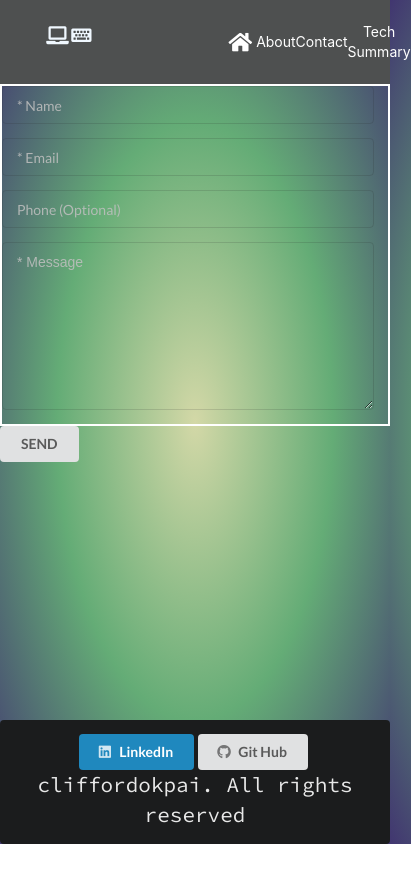
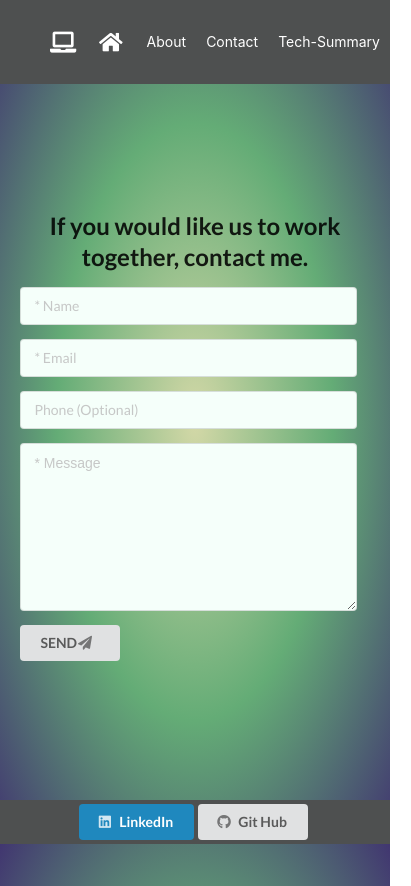
Before and after one commit to cliffordokpai/My-Website, a React (Create React App) app: page /contact in a window 390 px wide. Shown: the whole page, 411 px wide, since content can reach past the window. Before the commit the page ends 844 px from the top, so only its background shows below. Built offline with nearby package versions, Linux system fonts and the light colour scheme; the HTML template or start-up script is replaced by a standard one.

Commit message:
mobile view updated

```diff
--- a/public/index.html
+++ b/public/index.html
@@ -33,7 +33,7 @@
       work correctly both with client-side routing and a non-root public URL.
       Learn how to configure a non-root public URL by running `npm run build`.
     -->
-    <title>React App</title>
+    <title>CliffDev - Site</title>
   </head>
   <body>
     <noscript>You need to enable JavaScript to run this app.</noscript>
--- a/src/components/About.js
+++ b/src/components/About.js
@@ -3,26 +3,30 @@ import '../css/About.css';
 
 function About() {
   return (
-    <div className='About-Page__Wrapper'>
+    <div className='about-container'>
+      <div className='about-header'>
         <p> Hi, my name is Clifford Okpai and I am a front-end web developer</p>
+      </div>
+      <div class='about-content'>
         <p>
           When I was a teen, I wasn't quite sure what career path to choose as I
-        thought of becoming an Engineer, a doctor, a pilot, a geologist. When I
-        was in high school, Engineering was on top of that list and I was fond
-        decoupling my transistor radios and handheld games, just out of
-        curiosity, to see what's inside that make them work. As you can imagine,
-        it didn't always end well for young Clifford, as he may not be able to
-        recouple the parts.
+          thought of becoming an Engineer, a doctor, a pilot, a geologist. When
+          I was in high school, Engineering was on top of that list and I was
+          fond decoupling my transistor radios and handheld games, just out of
+          curiosity, to see what's inside that make them work. As you can
+          imagine, it didn't always end well for young Clifford, as he may not
+          be able to recouple the parts.
         </p>
         <p>
           Prior to the year that I would gain admission into the University of
-        Manitoba, I did a 1 year advanced level program where I did Geography as
-        major. At this point, I still was not sure where I was headed. In my
-        first term at the University of Manitoba, I had the choice of taking a
-        few course as electives and I decided to try the "Introductory Computer
-        Science" course. I was blown away by what I learned in that course, and
-        I never looked back.
+          Manitoba, I did a 1 year advanced level program where I did Geography
+          as major. At this point, I still was not sure where I was headed. In
+          my first term at the University of Manitoba, I had the choice of
+          taking a few course as electives and I decided to try the
+          "Introductory Computer Science" course. I was blown away by what I
+          learned in that course, and I never looked back.
         </p>
+      </div>
     </div>
   );
 }
--- a/src/components/Contact.js
+++ b/src/components/Contact.js
@@ -3,25 +3,26 @@ import '../css/Contact.css';
 
 function Contact() {
   return (
-    <div>
+    <div className='Contact-Page__Wrapper'>
       <div className='ui form'>
+        <h2>If you would like us to work together, contact me.</h2>
         <div className='inline fields'>
-          <div className='ten wide field'>
+          <div className='five wide field'>
             <input required='true' type='text' placeholder='* Name' />
           </div>
         </div>
         <div className='inline fields'>
-          <div className='ten wide field'>
+          <div className='five wide field'>
             <input required='true' type='email' placeholder='* Email' />
           </div>
         </div>
         <div className='inline fields'>
-          <div className='ten wide field'>
+          <div className='five wide field'>
             <input type='text' placeholder='Phone (Optional)' />
           </div>
         </div>
         <div className='inline fields'>
-          <div className='ten wide field'>
+          <div className='five wide field'>
             <textarea
               required='true'
               spellcheck='false'
@@ -29,9 +30,12 @@ function Contact() {
             ></textarea>
           </div>
         </div>
+        <div>
+          <button className='left floated ui button'>
+            SEND <i class='paper plane icon'></i>
+          </button>
+        </div>
       </div>
-
-      <button className='left floated ui button'>SEND</button>
     </div>
   );
 }
--- a/src/components/Footer.js
+++ b/src/components/Footer.js
@@ -2,9 +2,18 @@ import React from 'react';
 import { Link } from 'react-router-dom';
 
 export default function Footer() {
+  const style = {
+    position: 'fixed',
+    bottom: 0,
+    width: '100%',
+    backgroundColor: 'rgb(78, 80, 80)',
+    left: 0,
+    padding: '4px',
+  };
+
   return (
-    <div>
-      <div className='ui inverted footer segment form-page'>
+    <div style={style}>
+      <div>
         <Link target='_blank' to='//ca.linkedin.com/in/clifford-okpai-33375984'>
           <button class='ui linkedin button'>
             <i class='linkedin icon'></i>
@@ -17,7 +26,6 @@ export default function Footer() {
             Git Hub
           </button>
         </Link>
-        <p>cliffordokpai. All rights reserved</p>
       </div>
     </div>
   );
--- a/src/components/Nav.js
+++ b/src/components/Nav.js
@@ -6,15 +6,17 @@ function Nav() {
   const navStyle = {
     color: 'white',
     textDecoration: 'none',
+    margin: '2px',
   };
 
   return (
     <nav>
-      <h3>
-        <i class='laptop icon'></i>
-        <i class='keyboard icon'></i>
-      </h3>
       <ul className='nav-links'>
+        <Link style={navStyle} to='/'>
+          <li>
+            <i class='large laptop icon'></i>
+          </li>
+        </Link>
         <Link style={navStyle} to='/'>
           <li>
             <i class='large home icon'></i>
@@ -27,7 +29,7 @@ function Nav() {
           <li>Contact</li>
         </Link>
         <Link style={navStyle} to='/tech-summary'>
-          <li>Tech Summary</li>
+          <li>Tech-Summary</li>
         </Link>
       </ul>
     </nav>
--- a/src/components/TechSummary.js
+++ b/src/components/TechSummary.js
@@ -1,14 +1,10 @@
 import React from 'react';
-
-// const style = {
-//   width: '60%',
-// };
 
 function TechSummary() {
   return (
     <div className='ui container'>
       <div>
-        <h2>
+        <h2 style={{ marginTop: '5%' }}>
           Here are some of the technologies I've had the chance to work with or
           want to learn.
         </h2>
--- a/src/css/About.css
+++ b/src/css/About.css
@@ -1,5 +1,12 @@
-.About-Page__Wrapper {
-  margin: 20vh auto 0;
+.about-container {
+  margin: 10vh auto 0;
+  display: grid;
+  grid-template-columns: 1fr;
+  grid-template-rows: 15% 100%;
+}
+
+.about-content {
+  margin-bottom: 10px;
 }
 
 p {
--- a/src/css/Contact.css
+++ b/src/css/Contact.css
@@ -1,32 +1,27 @@
-/* .Contact-Page__Wrapper {
-  background-color: blanchedalmond;
-  justify-content: center;
-  display: flex;
-  height: 100vh;
+.Contact-Page__Wrapper {
+  margin: 10vh auto 0;
+  height: 80vh;
 }
 
-.contact-form {
-  display: flex;
-  flex-direction: column;
-  height: 50vh;
-} */
+.ui.form .inline.fields .wide.field > input {
+  background-color: mintcream;
+}
 
-@media (min-height: 320px) {
-  .ui.footer.form-page {
-    position: absolute;
-    bottom: 0;
-    width: 100%;
+.ui.form textarea:not([rows]) {
+  background-color: mintcream;
+}
+
+.ui.form {
+  max-width: 50% !important;
+  margin: 15vh auto 0;
+}
+
+@media screen and (max-width: 425px) {
+  .ui.form {
+    max-width: 90% !important;
   }
 }
 
-.ui.form .inline.fields .wide.field > input {
-  background-color: transparent;
+.ui.form .five.wide.field {
+  width: 100% !important;
 }
-
-.ui.form textarea:not([rows]) {
-  background-color: transparent;
-}
-
-.ui.form {
-  border: 2px solid white;
-}
--- a/src/css/Home.css
+++ b/src/css/Home.css
@@ -5,7 +5,7 @@ h1 {
 }
 
 .Home-Page__Wrapper {
-  margin: 25vh auto 0;
+  margin: 15vh auto 0;
 }
 
 body {
--- a/src/css/Nav.css
+++ b/src/css/Nav.css
@@ -8,9 +8,9 @@ nav {
 }
 
 .nav-links {
-  width: 40%;
   display: flex;
   justify-content: space-around;
   align-items: center;
   list-style: none;
+  width: 100%;
 }
```
Lines whose indentation alone changed are shown as unchanged.
